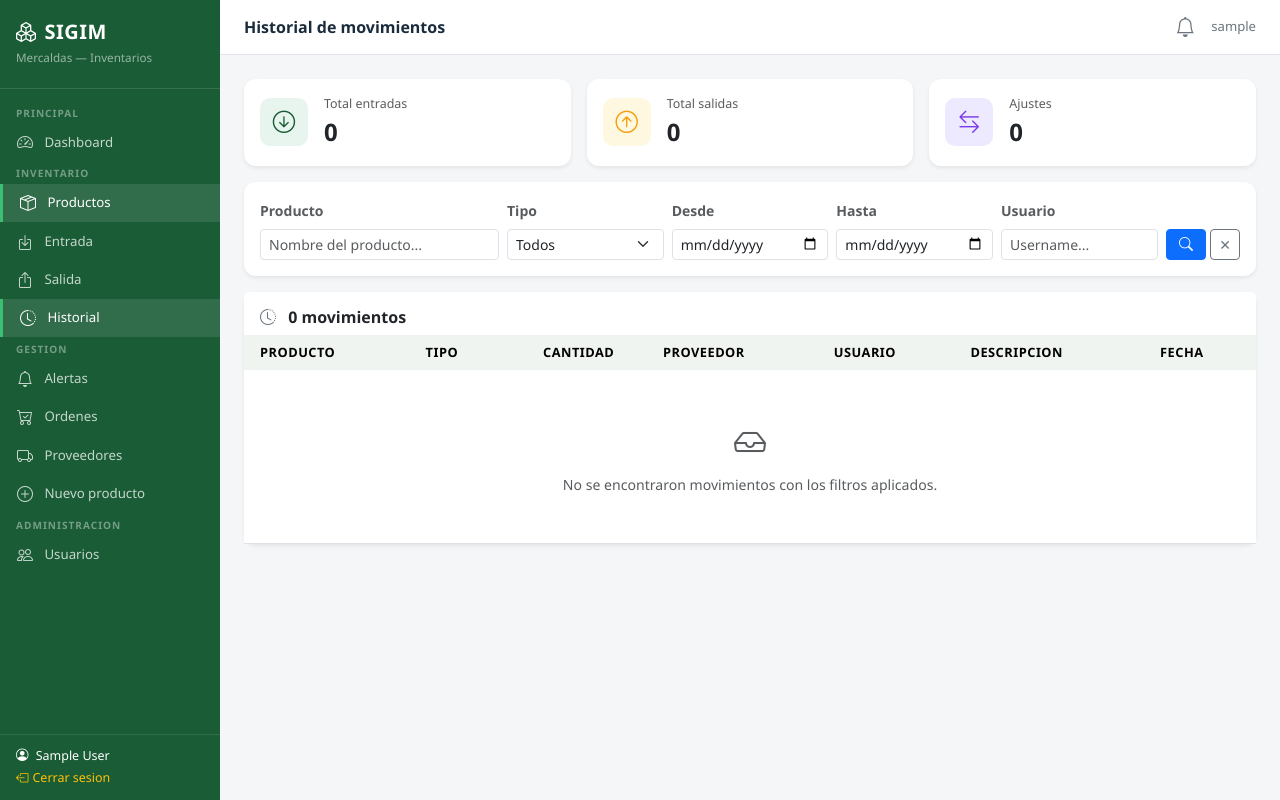
After one commit to SchirlyRamirez/SIGIM, a Django app: page /inventario/historial/ in a window 1280 px wide. The commit adds this page. Run offline with Django 4.2, Linux system fonts and the light colour scheme; the visitor is signed in with stand-in values (Sample User, id 1); data comes from the database, SQL or seed files in the repository; data that the repository does not hold is empty.

Commit message:
agrega historial de movimientos con filtros por fecha, tipo, producto y usuario

```diff
--- a/inventario/urls.py
+++ b/inventario/urls.py
@@ -16,4 +16,5 @@ urlpatterns = [
     path('alertas/<int:pk>/atender/', views.atender_alerta, name='atender_alerta'),
     path('ordenes/', views.ordenes_lista, name='ordenes'),
     path('ordenes/<int:pk>/aprobar/', views.aprobar_orden, name='aprobar_orden'),
+    path('historial/', views.historial_movimientos, name='historial'),
 ]
--- a/inventario/views.py
+++ b/inventario/views.py
@@ -285,3 +285,52 @@ def aprobar_orden(request, pk):
     orden.save()
     messages.success(request, f'Orden OC-{orden.pk} aprobada y enviada al proveedor.')
     return redirect('inventario:ordenes')
+@login_required
+def historial_movimientos(request):
+    from datetime import datetime
+
+    movimientos = MovimientoInventario.objects.select_related(
+        'producto', 'usuario_responsable', 'proveedor'
+    ).order_by('-fecha')
+
+    # Filtros
+    tipo = request.GET.get('tipo', '')
+    producto_q = request.GET.get('producto', '')
+    fecha_desde = request.GET.get('fecha_desde', '')
+    fecha_hasta = request.GET.get('fecha_hasta', '')
+    usuario_q = request.GET.get('usuario', '')
+
+    if tipo:
+        movimientos = movimientos.filter(tipo=tipo)
+    if producto_q:
+        movimientos = movimientos.filter(producto__nombre__icontains=producto_q)
+    if usuario_q:
+        movimientos = movimientos.filter(usuario_responsable__username__icontains=usuario_q)
+    if fecha_desde:
+        try:
+            movimientos = movimientos.filter(fecha__date__gte=fecha_desde)
+        except:
+            pass
+    if fecha_hasta:
+        try:
+            movimientos = movimientos.filter(fecha__date__lte=fecha_hasta)
+        except:
+            pass
+
+    total_entradas = movimientos.filter(tipo='ENTRADA').count()
+    total_salidas = movimientos.filter(tipo='SALIDA').count()
+    total_ajustes = movimientos.filter(tipo='AJUSTE').count()
+
+    context = {
+        'movimientos': movimientos[:200],
+        'total_entradas': total_entradas,
+        'total_salidas': total_salidas,
+        'total_ajustes': total_ajustes,
+        'tipo_sel': tipo,
+        'producto_q': producto_q,
+        'fecha_desde': fecha_desde,
+        'fecha_hasta': fecha_hasta,
+        'usuario_q': usuario_q,
+        'titulo': 'Historial de movimientos',
+    }
+    return render(request, 'inventario/historial.html', context)
--- a/templates/base/base.html
+++ b/templates/base/base.html
@@ -115,6 +115,10 @@
     <i class="bi bi-box-arrow-up"></i> Salida
   </a>
 
+  <a href="{% url 'inventario:historial' %}" class="nav-link {% if 'historial' in request.path %}active{% endif %}">
+  <i class="bi bi-clock-history"></i> Historial
+</a>
+
   <div class="nav-section">Gestion</div>
   <a href="{% url 'inventario:alertas' %}" class="nav-link {% if 'alertas' in request.path %}active{% endif %}">
     <i class="bi bi-bell"></i> Alertas
--- /dev/null
+++ b/templates/inventario/historial.html
@@ -0,0 +1,152 @@
+{% extends 'base/base.html' %}
+{% block title %}Historial{% endblock %}
+{% block page_title %}Historial de movimientos{% endblock %}
+
+{% block content %}
+
+<!-- KPIs -->
+<div class="row g-3 mb-3">
+  <div class="col-md-4">
+    <div class="card kpi-card border-0 shadow-sm">
+      <div class="card-body d-flex align-items-center gap-3">
+        <div class="kpi-icon" style="background:#e8f5ee;">
+          <i class="bi bi-arrow-down-circle" style="color:#1a5c36;"></i>
+        </div>
+        <div>
+          <div class="text-muted" style="font-size:.78rem;">Total entradas</div>
+          <div class="fw-bold fs-4">{{ total_entradas }}</div>
+        </div>
+      </div>
+    </div>
+  </div>
+  <div class="col-md-4">
+    <div class="card kpi-card border-0 shadow-sm">
+      <div class="card-body d-flex align-items-center gap-3">
+        <div class="kpi-icon" style="background:#fff8e1;">
+          <i class="bi bi-arrow-up-circle" style="color:#f59e0b;"></i>
+        </div>
+        <div>
+          <div class="text-muted" style="font-size:.78rem;">Total salidas</div>
+          <div class="fw-bold fs-4">{{ total_salidas }}</div>
+        </div>
+      </div>
+    </div>
+  </div>
+  <div class="col-md-4">
+    <div class="card kpi-card border-0 shadow-sm">
+      <div class="card-body d-flex align-items-center gap-3">
+        <div class="kpi-icon" style="background:#ede9fe;">
+          <i class="bi bi-arrow-left-right" style="color:#7c3aed;"></i>
+        </div>
+        <div>
+          <div class="text-muted" style="font-size:.78rem;">Ajustes</div>
+          <div class="fw-bold fs-4">{{ total_ajustes }}</div>
+        </div>
+      </div>
+    </div>
+  </div>
+</div>
+
+<!-- Filtros -->
+<div class="card border-0 shadow-sm mb-3" style="border-radius:12px;">
+  <div class="card-body py-3">
+    <form method="get" class="row g-2 align-items-end">
+      <div class="col-md-3">
+        <label class="form-label small fw-semibold text-muted">Producto</label>
+        <input type="text" name="producto" value="{{ producto_q }}"
+          class="form-control form-control-sm" placeholder="Nombre del producto...">
+      </div>
+      <div class="col-md-2">
+        <label class="form-label small fw-semibold text-muted">Tipo</label>
+        <select name="tipo" class="form-select form-select-sm">
+          <option value="">Todos</option>
+          <option value="ENTRADA" {% if tipo_sel == 'ENTRADA' %}selected{% endif %}>Entrada</option>
+          <option value="SALIDA" {% if tipo_sel == 'SALIDA' %}selected{% endif %}>Salida</option>
+          <option value="AJUSTE" {% if tipo_sel == 'AJUSTE' %}selected{% endif %}>Ajuste</option>
+        </select>
+      </div>
+      <div class="col-md-2">
+        <label class="form-label small fw-semibold text-muted">Desde</label>
+        <input type="date" name="fecha_desde" value="{{ fecha_desde }}"
+          class="form-control form-control-sm">
+      </div>
+      <div class="col-md-2">
+        <label class="form-label small fw-semibold text-muted">Hasta</label>
+        <input type="date" name="fecha_hasta" value="{{ fecha_hasta }}"
+          class="form-control form-control-sm">
+      </div>
+      <div class="col-md-2">
+        <label class="form-label small fw-semibold text-muted">Usuario</label>
+        <input type="text" name="usuario" value="{{ usuario_q }}"
+          class="form-control form-control-sm" placeholder="Username...">
+      </div>
+      <div class="col-md-1 d-flex gap-1">
+        <button type="submit" class="btn btn-sm btn-primary w-100">
+          <i class="bi bi-search"></i>
+        </button>
+        <a href="{% url 'inventario:historial' %}" class="btn btn-sm btn-outline-secondary">✕</a>
+      </div>
+    </form>
+  </div>
+</div>
+
+<!-- Tabla -->
+<div class="card border-0 shadow-sm" style="border-radius:12px;">
+  <div class="card-header bg-white border-0 pt-3">
+    <h6 class="fw-semibold mb-0">
+      <i class="bi bi-clock-history me-2 text-secondary"></i>
+      {{ movimientos|length }} movimiento{{ movimientos|length|pluralize }}
+    </h6>
+  </div>
+  <div class="card-body p-0">
+    <div class="table-responsive">
+      <table class="table table-sigim table-hover mb-0">
+        <thead>
+          <tr>
+            <th class="ps-3">Producto</th>
+            <th>Tipo</th>
+            <th class="text-center">Cantidad</th>
+            <th>Proveedor</th>
+            <th>Usuario</th>
+            <th>Descripcion</th>
+            <th>Fecha</th>
+          </tr>
+        </thead>
+        <tbody>
+          {% for m in movimientos %}
+          <tr>
+            <td class="ps-3">
+              <a href="{% url 'inventario:producto_detalle' m.producto.pk %}"
+                class="text-decoration-none fw-semibold text-dark">
+                {{ m.producto.nombre|truncatechars:28 }}
+              </a>
+            </td>
+            <td>
+              {% if m.tipo == 'ENTRADA' %}
+                <span class="badge badge-normal"><i class="bi bi-arrow-down-circle me-1"></i>Entrada</span>
+              {% elif m.tipo == 'SALIDA' %}
+                <span class="badge badge-bajo"><i class="bi bi-arrow-up-circle me-1"></i>Salida</span>
+              {% else %}
+                <span class="badge bg-secondary">Ajuste</span>
+              {% endif %}
+            </td>
+            <td class="text-center fw-bold">{{ m.cantidad }}</td>
+            <td class="text-muted" style="font-size:.83rem;">{{ m.proveedor.nombre|default:"—"|truncatechars:20 }}</td>
+            <td class="text-muted" style="font-size:.83rem;">{{ m.usuario_responsable.username|default:"—" }}</td>
+            <td class="text-muted" style="font-size:.82rem;">{{ m.descripcion|truncatechars:30|default:"—" }}</td>
+            <td class="text-muted" style="font-size:.8rem;">{{ m.fecha|date:"d/m/Y H:i" }}</td>
+          </tr>
+          {% empty %}
+          <tr>
+            <td colspan="7" class="text-center text-muted py-5">
+              <i class="bi bi-inbox fs-2 d-block mb-2"></i>
+              No se encontraron movimientos con los filtros aplicados.
+            </td>
+          </tr>
+          {% endfor %}
+        </tbody>
+      </table>
+    </div>
+  </div>
+</div>
+{% endblock %}
```
